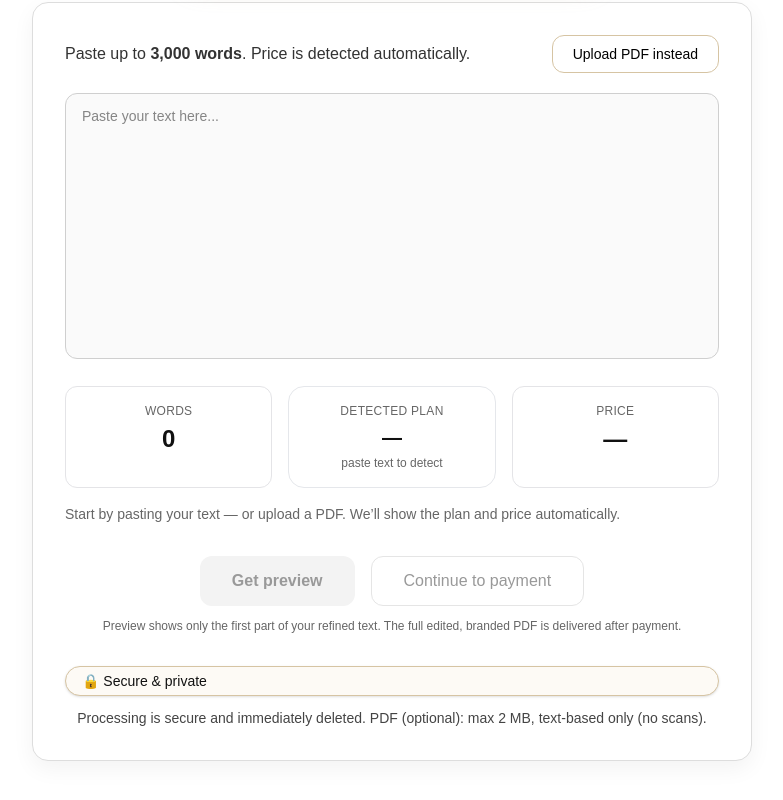
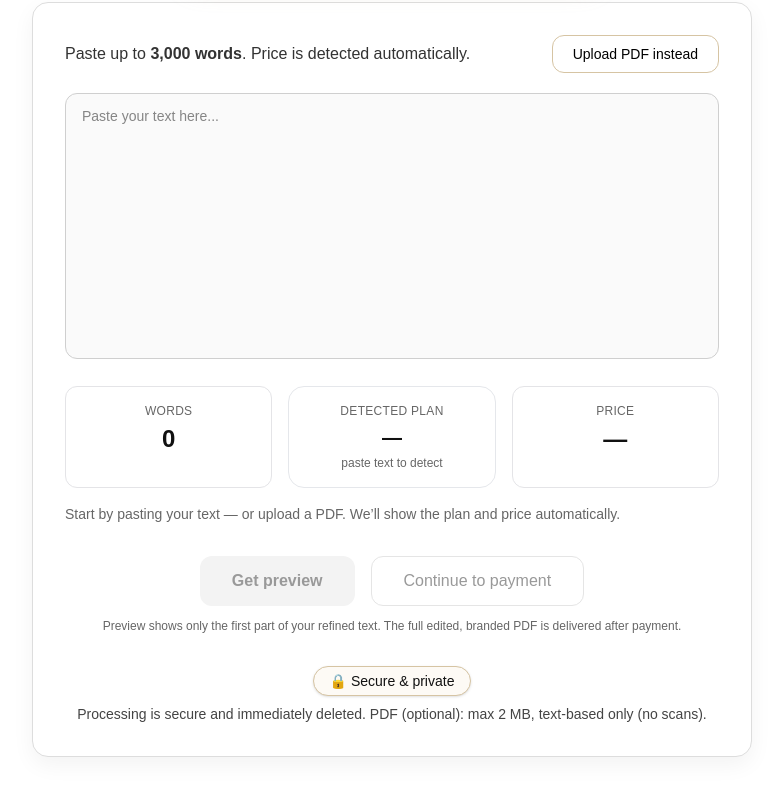
Before and after one commit to kaltriumsystems-hue/kaltrium-site-main, a Next.js app: page /upload in a window 1280 px wide. Shown: the part 290-1090 px from the top of the page, without its empty margins (248-1031 px from the left). Built offline with nearby package versions, Linux system fonts and the light colour scheme; no server answers.

Commit message:
Update page.tsx

```diff
--- a/src/app/upload/page.tsx
+++ b/src/app/upload/page.tsx
@@ -370,15 +370,15 @@ export default function UploadPage() {
             </div>
           </div>
         )}
-
-        <div className="mt-8 flex flex-col items:center gap-1">
-          <span className="rounded-full bg-[#fdfaf5] border border-[#d6c4a3] px-4 py-1 text-sm font-medium text-[#111] shadow-sm">
+        <div className="mt-8 text-center">
+          <span className="inline-flex items-center justify-center rounded-full bg-[#fdfaf5] border border-[#d6c4a3] px-4 py-1 text-sm font-medium text-[#111] shadow-sm">
             🔒 Secure & private
           </span>
-          <p className="text-sm text-[#444] mt-2 text-center">
+          <p className="mt-2 text-sm text-[#444]">
             Processing is secure and immediately deleted. PDF (optional): max 2 MB, text-based only (no scans).
           </p>
         </div>
+
       </section>
     </main>
   );
```
